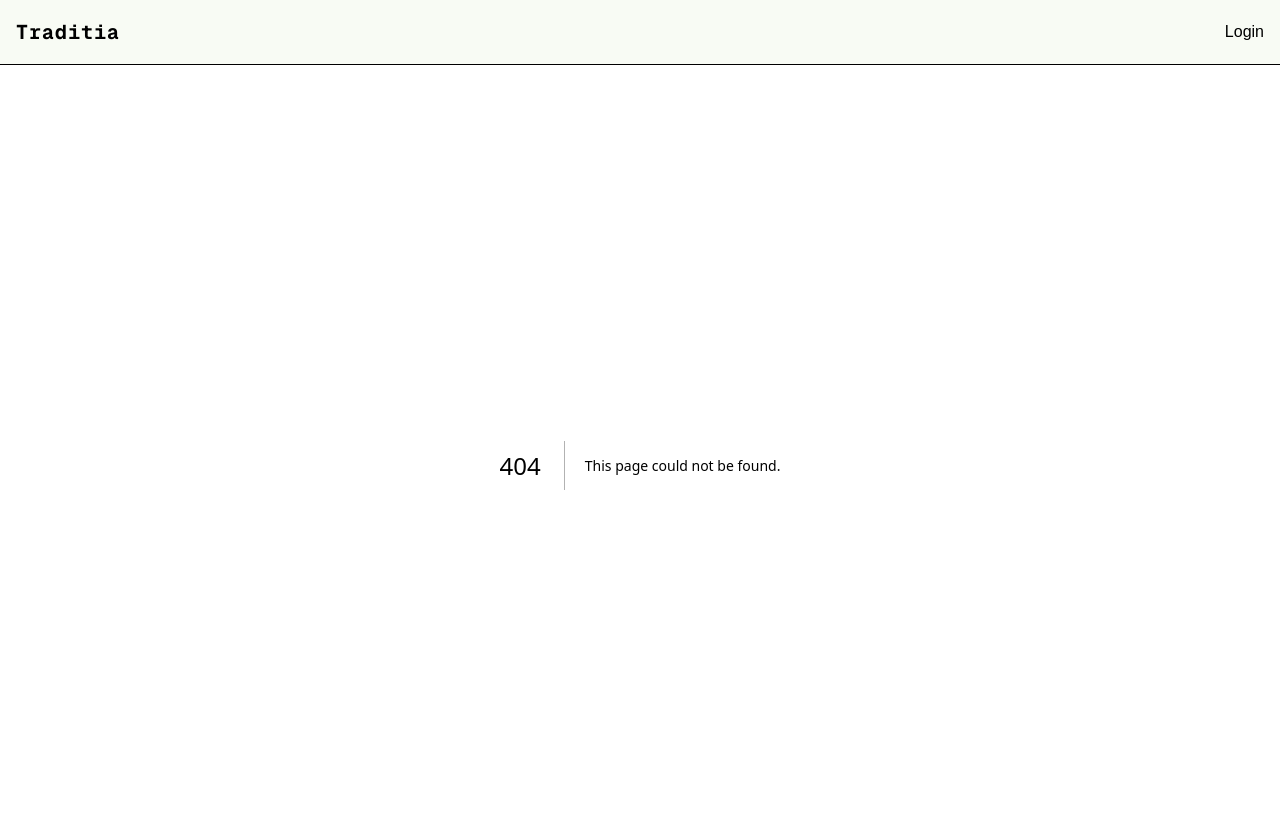
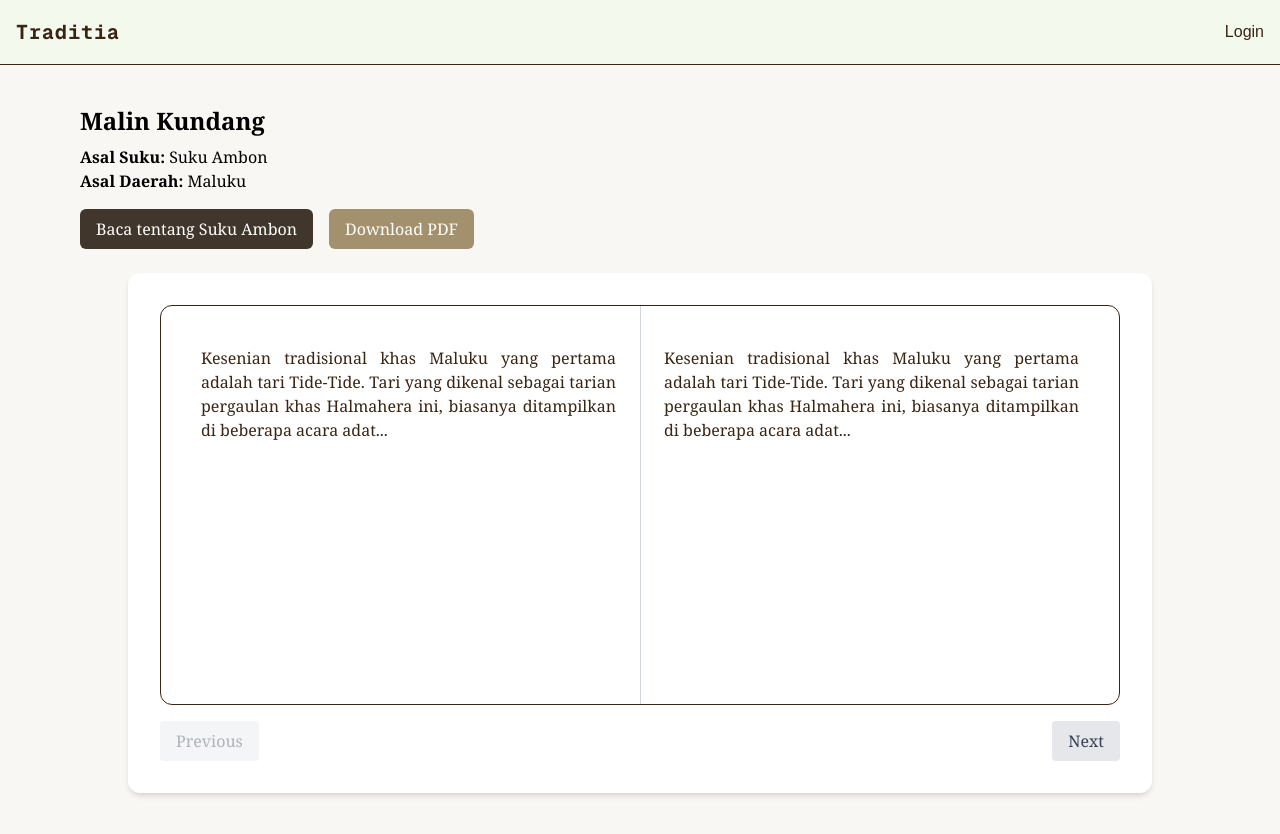
Before and after one commit to numshv/fe-traditia, a Next.js app: page /suku/cerita-rakyat in a window 1280 px wide. Before the commit this address had no page. Shown: the top 834 px of the page. Built offline with nearby package versions, Linux system fonts and the light colour scheme.

Commit message:
feat: folklore

```diff
--- a/package.json
+++ b/package.json
@@ -9,6 +9,7 @@
     "lint": "next lint"
   },
   "dependencies": {
+    "framer-motion": "^12.23.9",
     "leaflet": "^1.9.4",
     "lucide-react": "^0.525.0",
     "next": "15.4.3",
--- /dev/null
+++ b/src/app/suku/cerita-rakyat/page.tsx
@@ -0,0 +1,79 @@
+'use client';
+import { useState } from "react";
+import { AnimatePresence, motion } from "framer-motion";
+
+const text = `Kesenian tradisional khas Maluku yang pertama adalah tari Tide-Tide. Tari yang dikenal sebagai tarian pergaulan khas Halmahera ini, biasanya ditampilkan di beberapa acara adat...`;
+
+const pages = [
+  [text, text],
+  [text, text],
+  [text, text],
+];
+
+export default function MalinKundang() {
+  const [pageIndex, setPageIndex] = useState(0);
+
+  const handleNext = () => {
+    if (pageIndex < pages.length - 1) setPageIndex(pageIndex + 1);
+  };
+
+  const handlePrev = () => {
+    if (pageIndex > 0) setPageIndex(pageIndex - 1);
+  };
+
+  return (
+    <div className="min-h-screen bg-[#f8f7f4] px-6 py-10 md:px-20 font-serif">
+        <h2 className="text-2xl font-semibold mb-2 text-black">Malin Kundang</h2>
+        <p className="text-black"><strong>Asal Suku:</strong> Suku Ambon</p>
+        <p className="mb-4 text-black"><strong>Asal Daerah:</strong> Maluku</p>
+        <div className="flex gap-4 flex-wrap mb-6">
+          <button className="bg-[#41362c] text-white px-4 py-2 rounded-md hover:opacity-90">Baca tentang Suku Ambon</button>
+          <button className="bg-[#a3916e] text-white px-4 py-2 rounded-md hover:opacity-90">Download PDF</button>
+        </div>
+      <div className="bg-white p-8 rounded-xl shadow-md max-w-5xl mx-auto">
+
+
+        {/* Halaman Buku */}
+        <div className="relative w-full h-[400px] border rounded-xl overflow-hidden">
+          {/* Garis Tengah */}
+          <div className="absolute top-0 bottom-0 left-1/2 w-px bg-gray-300 z-10"></div>
+
+          <AnimatePresence mode="wait">
+            <motion.div
+              key={pageIndex}
+              initial={{ opacity: 0 }}
+              animate={{ opacity: 1 }}
+              exit={{ opacity: 0 }}
+              transition={{ duration: 0.5 }}
+              className="absolute top-0 left-0 right-0 bottom-0 grid grid-cols-2 gap-4 p-6 text-justify"
+            >
+              {pages[pageIndex].map((para, idx) => (
+                <div key={idx} className="p-4">
+                  <p>{para}</p>
+                </div>
+              ))}
+            </motion.div>
+          </AnimatePresence>
+        </div>
+
+        {/* Navigasi */}
+        <div className="flex justify-between mt-4">
+          <button
+            onClick={handlePrev}
+            disabled={pageIndex === 0}
+            className="px-4 py-2 bg-gray-200 text-gray-700 rounded disabled:opacity-40"
+          >
+            Previous
+          </button>
+          <button
+            onClick={handleNext}
+            disabled={pageIndex === pages.length - 1}
+            className="px-4 py-2 bg-gray-200 text-gray-700 rounded disabled:opacity-40"
+          >
+            Next
+          </button>
+        </div>
+      </div>
+    </div>
+  );
+}
```
Also changed, not shown: 1 other file (tests, documents, lock files or other folders).
